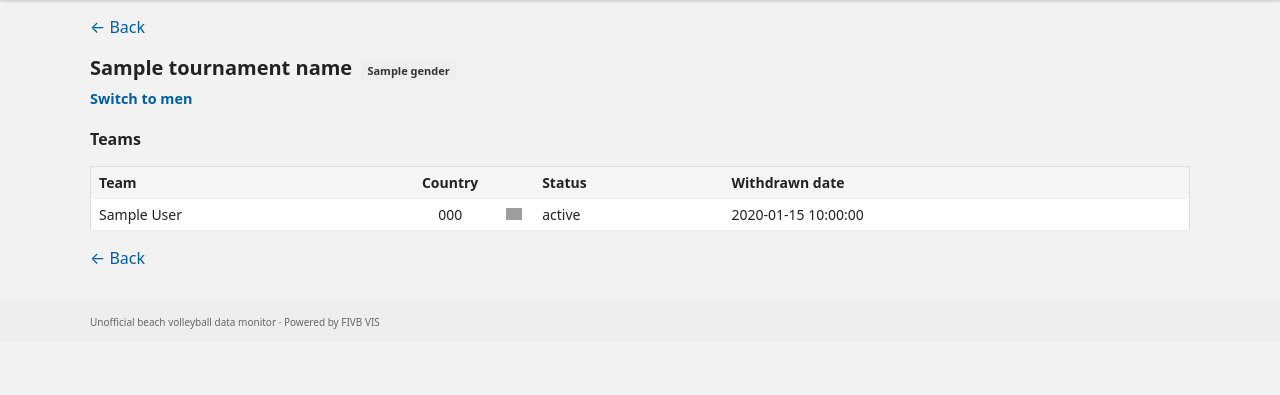
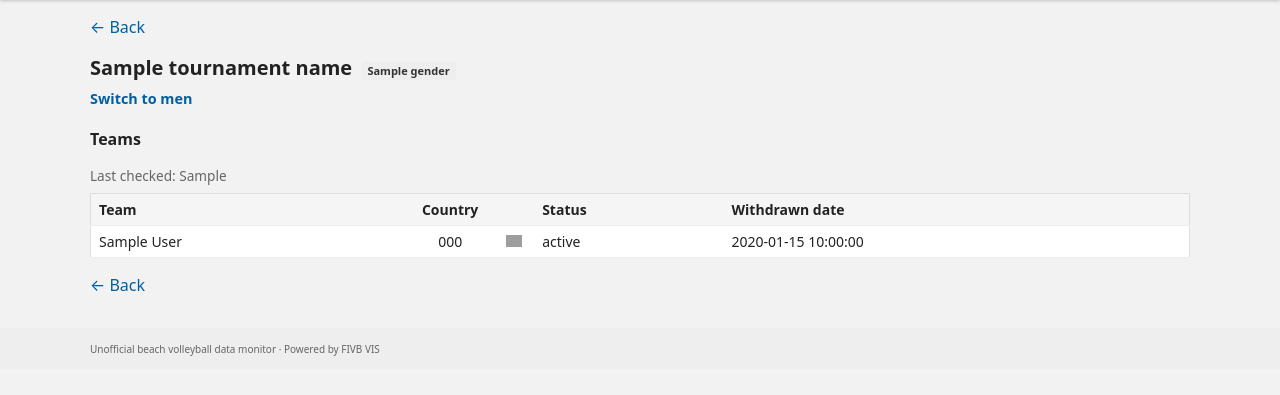
Before and after one commit to PetLahev/fivb-monitor, a FastAPI app: template templates/tournament.html in a window 1280 px wide. Shown: the part 69-464 px from the top of the page. Run offline with FastAPI, Linux system fonts and the light colour scheme; the template is opened without the code that fills it: most values are stand-ins (such as "Sample title", 1, 10 or a date in 2020); some libraries are stand-ins or nearby versions; grey boxes are pictures that could not be loaded.

Commit message:
Added latest check field

```diff
--- a/main.py
+++ b/main.py
@@ -124,7 +124,8 @@ def tournament_detail(request: Request, fivb_no: int):
           tm.display_name,
           tm.country_code,
           cur.current_status,
-          w.withdrawn_at
+          w.withdrawn_at,
+          MAX(cur.as_of_date) OVER () AS last_checked
         FROM cur
         JOIN team tm ON tm.team_id = cur.team_id
         JOIN player p1 ON p1.player_id = tm.player1_id
@@ -138,6 +139,8 @@ def tournament_detail(request: Request, fivb_no: int):
         """, (t["tournament_id"], t["tournament_id"]))
         teams = cur.fetchall()
 
+        last_checked = teams[0]["last_checked"] if teams else None
+
         return templates.TemplateResponse(
             "tournament.html",
             {
@@ -148,6 +151,7 @@ def tournament_detail(request: Request, fivb_no: int):
                 "tournament_name": t["event_name"],
                 "other_fivb_no": other_fivb_no,
                 "other_gender": other_gender,
+                "last_checked": last_checked,
             },
         )
 
--- a/static/style.css
+++ b/static/style.css
@@ -185,6 +185,13 @@ a:hover {
     text-decoration: none;
     font-weight: 600;
 }
+
 .switch-gender a:hover {
     text-decoration: underline;
 }
+
+.last-checked {
+    font-size: 0.85rem;
+    color: #666;
+    margin: 0 0 8px 0;
+}
--- a/templates/tournament.html
+++ b/templates/tournament.html
@@ -19,6 +19,11 @@
 
 <h3>Teams</h3>
 
+{% if last_checked %}
+  <p class="last-checked">
+    Last checked: {{ last_checked }}
+  </p>
+{% endif %}
 <table class="data-table sortable" role="grid">
     <thead>
       <tr>
```
Also changed, not shown: api.py (+13 -1 lines).
